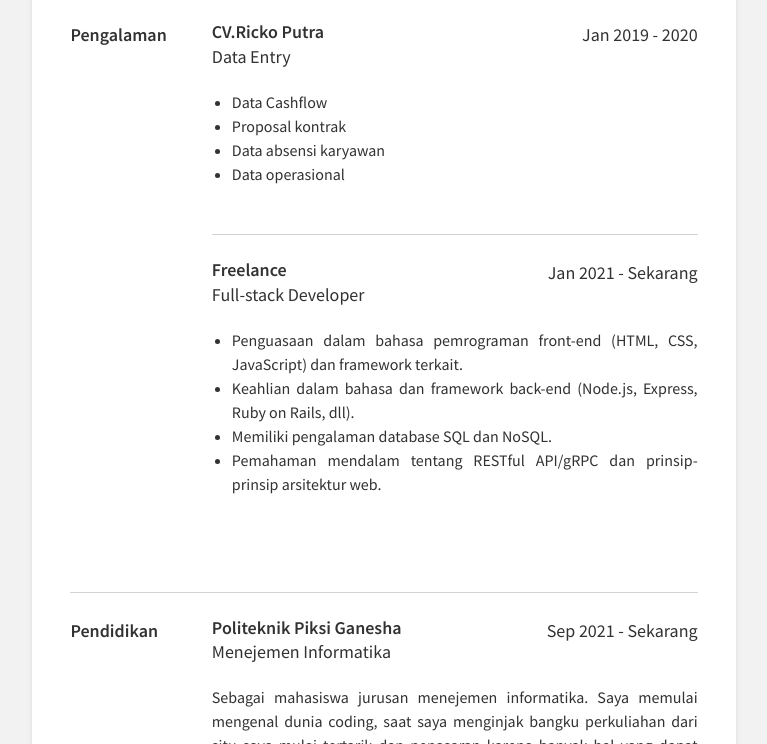
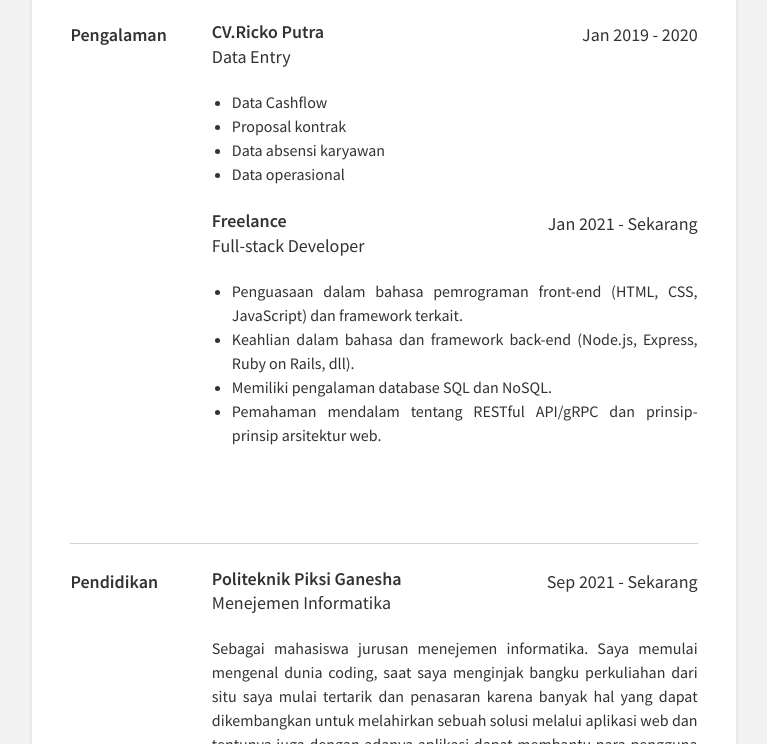
Before and after one commit to ckp30/resume, a plain HTML site: page index.html in a window 1280 px wide. Shown: the part 496-1240 px from the top of the page, without its empty margins (256-1023 px from the left). Drawn offline with nearby package versions, Linux system fonts and the light colour scheme.

```diff
--- a/index.html
+++ b/index.html
@@ -58,9 +58,6 @@
               </ul>
             </div>
           </p>
-        </div>
-      <div>
-        <div class="job">
           <div class="job-title-container">
             <div>
               <div class="job-company">Freelance</div>
```
